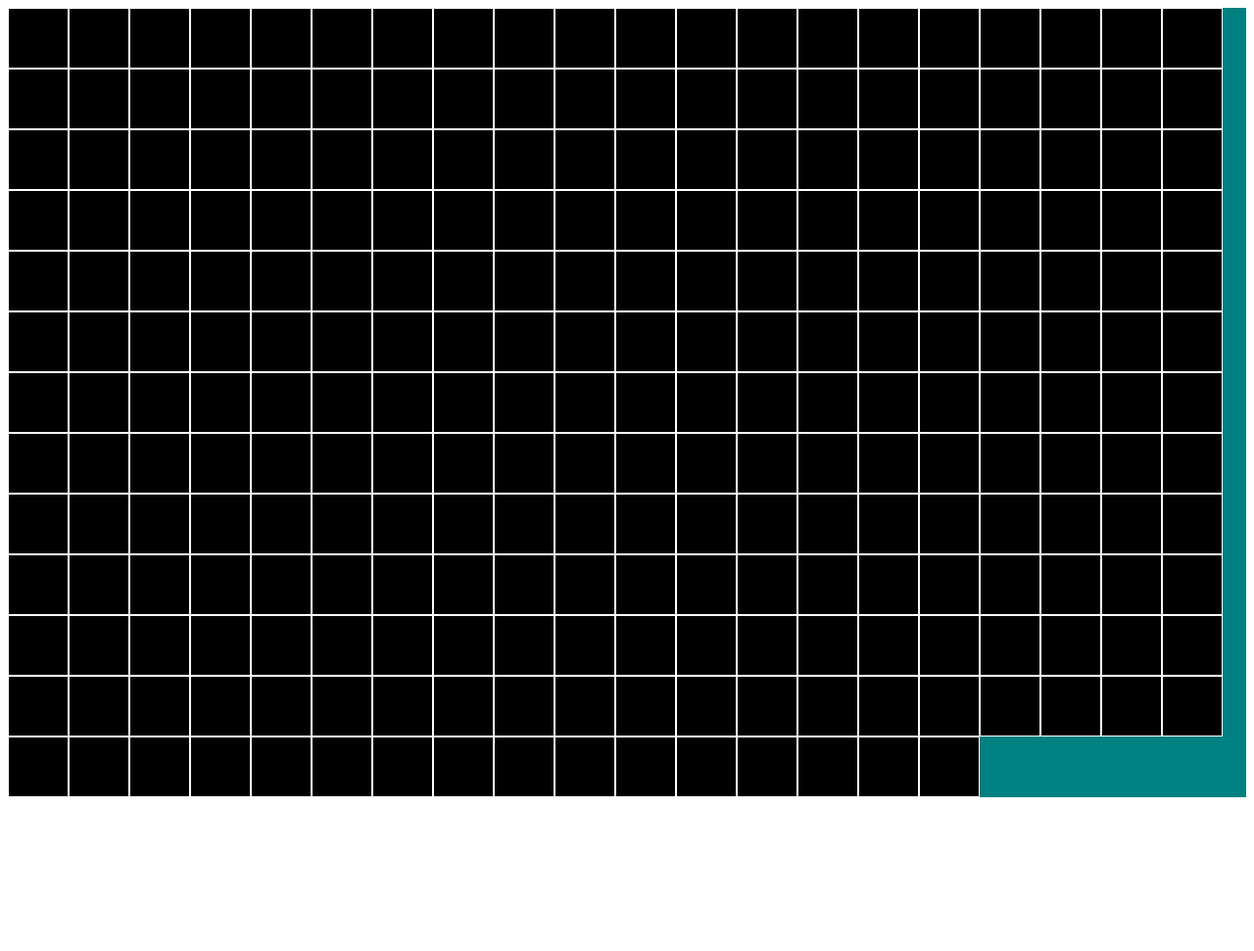
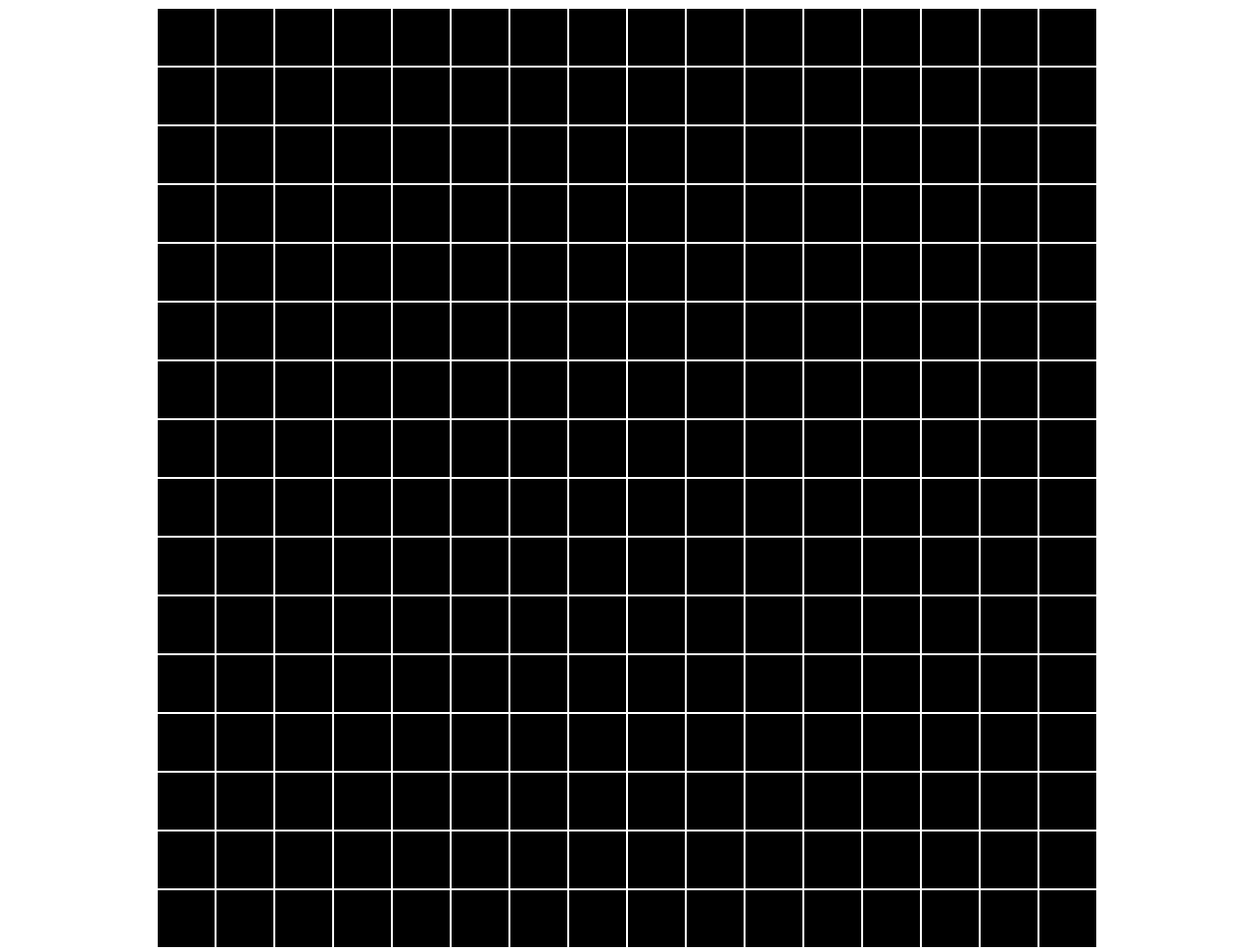
Before and after one commit to aganyo360/Etch-a-Sketch, a plain HTML site: page index.html in a window 1280 px wide. Shown: the whole page at 98% size. Before the commit the page ends 822 px from the top, so only its background shows below. Drawn offline with Linux system fonts and the light colour scheme.

Commit message:
update container width to 960px

```diff
--- a/style.css
+++ b/style.css
@@ -1,15 +1,24 @@
-.container{
+
+*{
+    border: 0;
+    box-sizing: border-box;
+}
+
+.container {
     background-color: teal;
     color: white;
     display: flex;
     flex-wrap: wrap;
-    width: 960;
+    width: 960px;
     margin: 0 auto;
 
 }
-.gridSquare{
+
+.gridSquare {
     background-color: black;
 }
-.gridSquare:hover{
+
+.gridSquare:hover {
     background-color: #fff;
+    transition: background-color 0.9s ease;
 }
```
